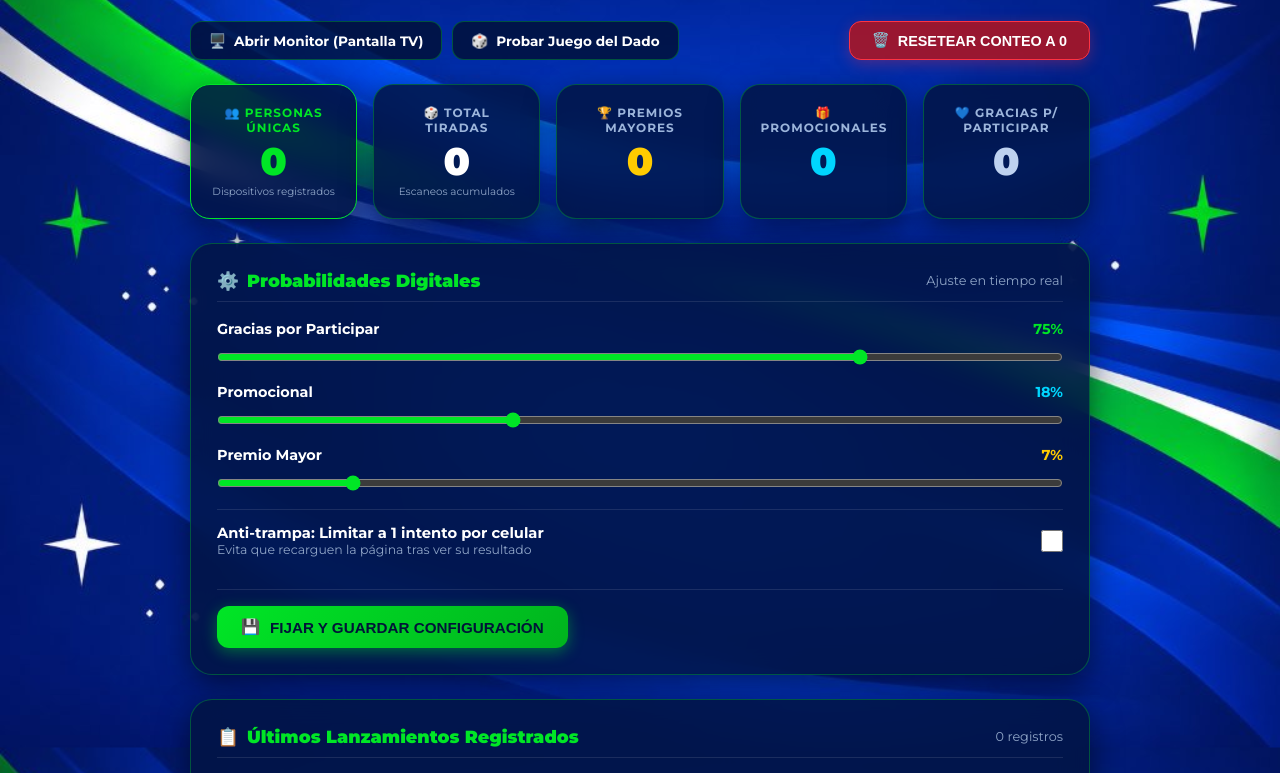
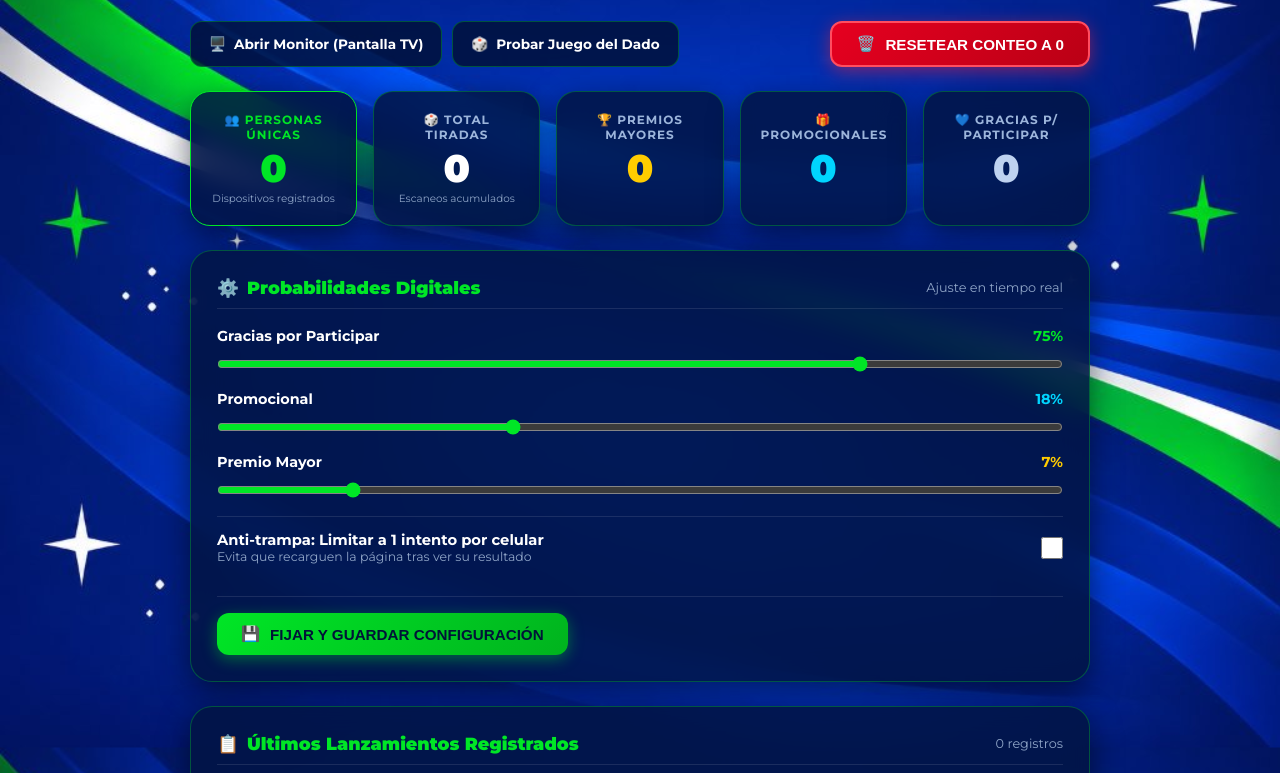
Before and after one commit to coosajoesmicoope-tech/dinamica-dado-qr, a plain HTML site: page admin.html in a window 1280 px wide. Shown: the part 105-878 px from the top of the page. Drawn offline with Linux system fonts and the light colour scheme; no server answers.

Commit message:
style: Mejorar visibilidad del boton resetear en admin con degradado rojo solido y contraste de alta visibilidad

```diff
--- a/admin.html
+++ b/admin.html
@@ -107,26 +107,33 @@
     }
 
     .btn-danger {
-      background: rgba(180, 20, 30, 0.85);
-      border: 1px solid var(--red);
-      color: #fff;
-      padding: 10px 22px;
+      background: linear-gradient(135deg, #e60020 0%, #ba0015 100%);
+      border: 2px solid #ff4d60;
+      color: #ffffff;
+      padding: 12px 24px;
       border-radius: 12px;
-      font-size: 0.9rem;
+      font-size: 0.95rem;
       font-weight: 800;
       cursor: pointer;
-      display: flex;
+      display: inline-flex;
       align-items: center;
-      gap: 8px;
+      gap: 10px;
       margin-left: auto;
-      transition: all 0.2s;
-      box-shadow: 0 4px 15px rgba(255, 50, 60, 0.3);
+      transition: all 0.25s ease;
+      box-shadow: 0 4px 18px rgba(255, 30, 50, 0.5);
+      opacity: 1 !important;
+      position: relative;
+      z-index: 5;
     }
 
     .btn-danger:hover {
-      background: var(--red);
+      background: linear-gradient(135deg, #ff1a38 0%, #d4001a 100%);
       transform: translateY(-2px);
-      box-shadow: 0 6px 20px rgba(255, 50, 60, 0.6);
+      box-shadow: 0 8px 25px rgba(255, 30, 50, 0.8);
+    }
+
+    .btn-danger:active {
+      transform: scale(0.97);
     }
 
     /* TARJETAS DE MÉTRICAS */
```
